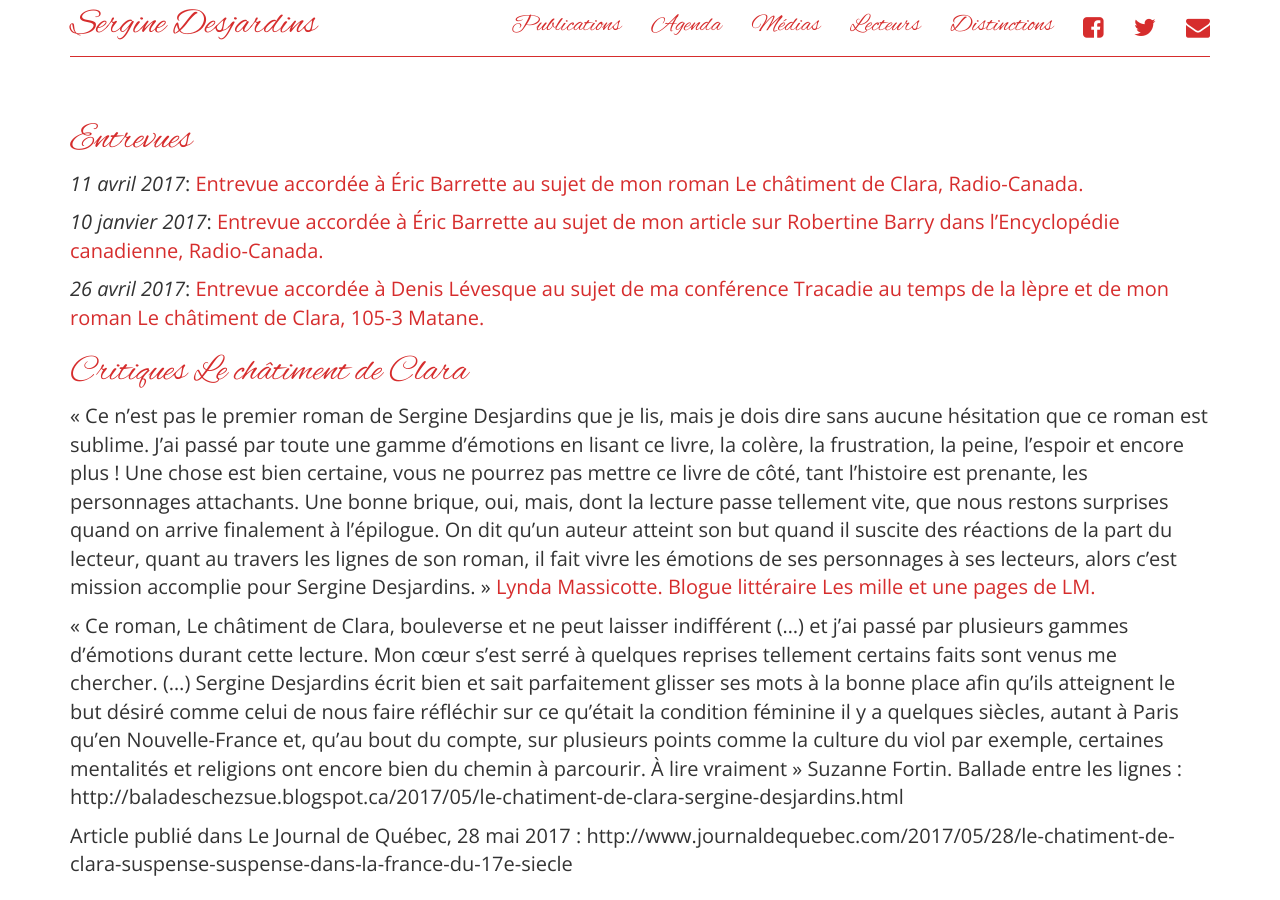
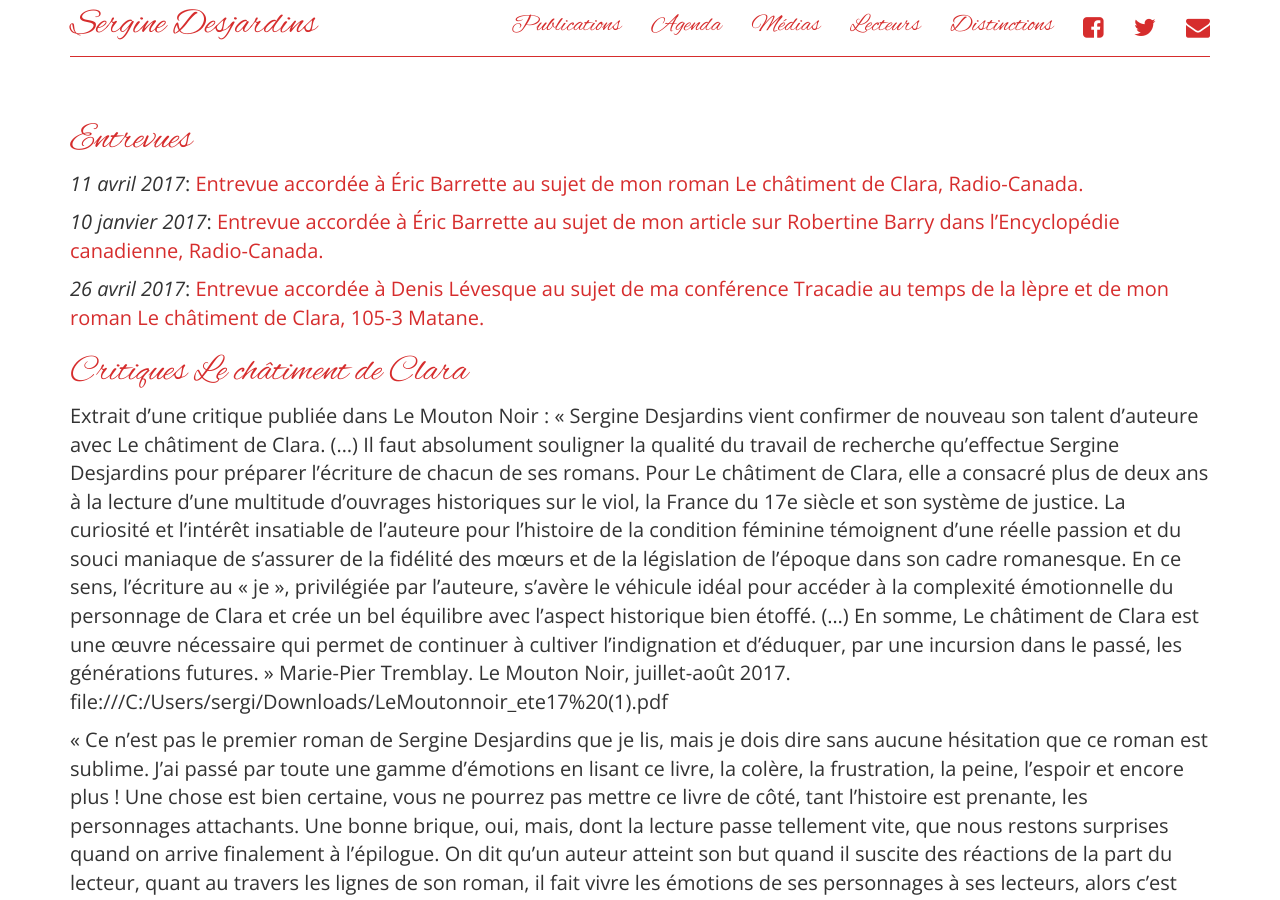
Before and after one commit to serginedesjardins/serginedesjardins.github.io, a Jekyll site: the page built from medias.md, in a window 1280 px wide and 900 px high. Built offline with Jekyll 4.4.1, drawn with Linux system fonts in a browser that asks for light colours; nearby versions of some CDN libraries.

Commit message:
J'ai remis juste l'extrait
Du Mouton Noir avec le lien

```diff
--- a/medias.md
+++ b/medias.md
@@ -13,6 +13,8 @@
 *26 avril 2017*: [Entrevue accordée à Denis Lévesque au sujet de ma conférence Tracadie au temps de la lèpre et de mon roman Le châtiment de Clara, 105-3 Matane.](http://sergine-desjardins.com/files/2017-entrevue.mp3)
 
 # Critiques Le châtiment de Clara
+
+Extrait d'une critique publiée dans Le Mouton Noir : « Sergine Desjardins vient confirmer de nouveau son talent d’auteure avec Le châtiment de Clara. (…) Il faut absolument souligner la qualité du travail de recherche qu’effectue Sergine Desjardins pour préparer l’écriture de chacun de ses romans. Pour Le châtiment de Clara, elle a consacré plus de deux ans à la lecture d’une multitude d’ouvrages historiques sur le viol, la France du 17e siècle et son système de justice. La curiosité et l’intérêt insatiable de l’auteure pour l’histoire de la condition féminine témoignent d’une réelle passion et du souci maniaque de s’assurer de la fidélité des mœurs et de la législation de l’époque dans son cadre romanesque. En ce sens, l’écriture au « je », privilégiée par l’auteure, s’avère le véhicule idéal pour accéder à la complexité émotionnelle du personnage de Clara et crée un bel équilibre avec l’aspect historique bien étoffé. (…) En somme, Le châtiment de Clara est une œuvre nécessaire qui permet de continuer à cultiver l’indignation et d’éduquer, par une incursion dans le passé, les générations futures. » Marie-Pier Tremblay. Le Mouton Noir, juillet-août 2017. file:///C:/Users/sergi/Downloads/LeMoutonnoir_ete17%20(1).pdf
 
 
 « Ce n'est pas le premier roman de Sergine Desjardins que je lis, mais je dois dire sans aucune hésitation que ce roman est sublime. J'ai passé par toute une gamme d'émotions en lisant ce livre, la colère, la frustration, la peine, l'espoir et encore plus ! Une chose est bien certaine, vous ne pourrez pas mettre ce livre de côté, tant l'histoire est prenante, les personnages attachants. Une bonne brique, oui, mais, dont la lecture passe tellement vite, que nous restons surprises quand on arrive finalement à l'épilogue. On dit qu'un auteur atteint son but quand il suscite des réactions de la part du lecteur, quant au travers les lignes de son roman, il fait vivre les émotions de ses personnages à ses lecteurs, alors c'est mission accomplie pour Sergine Desjardins. » [Lynda Massicotte. Blogue littéraire Les mille et une pages de LM.](http://lesmilleetunlivreslm.over-blog.com/2017/04/le-chatiment-de-clara-sergine-desjardins-guy-saint-jean-editeur-par-lynda-massicotte.html?utm_source=_ob_share&utm_medium=_ob_facebook&utm_campaign=_ob_sharebar)
```
